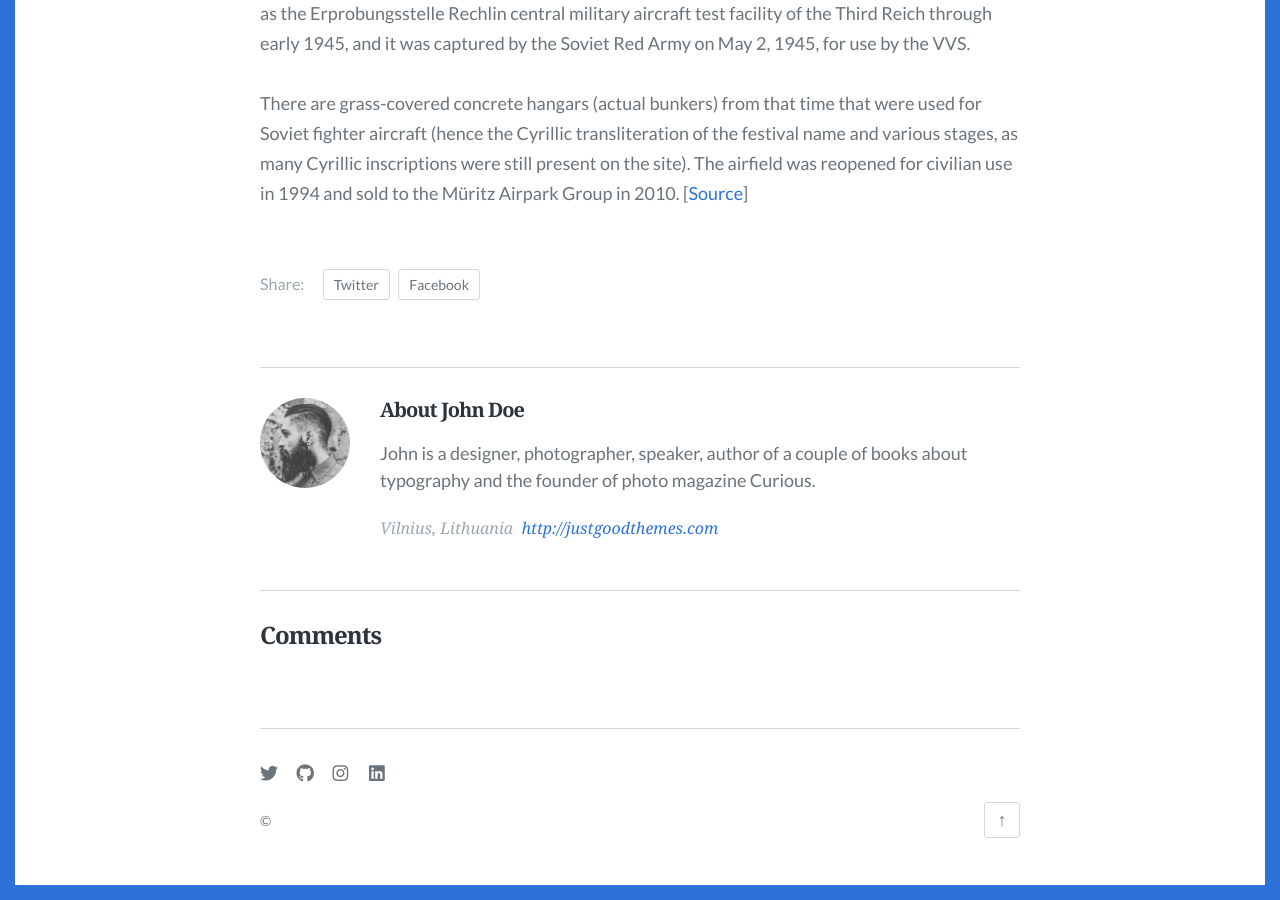
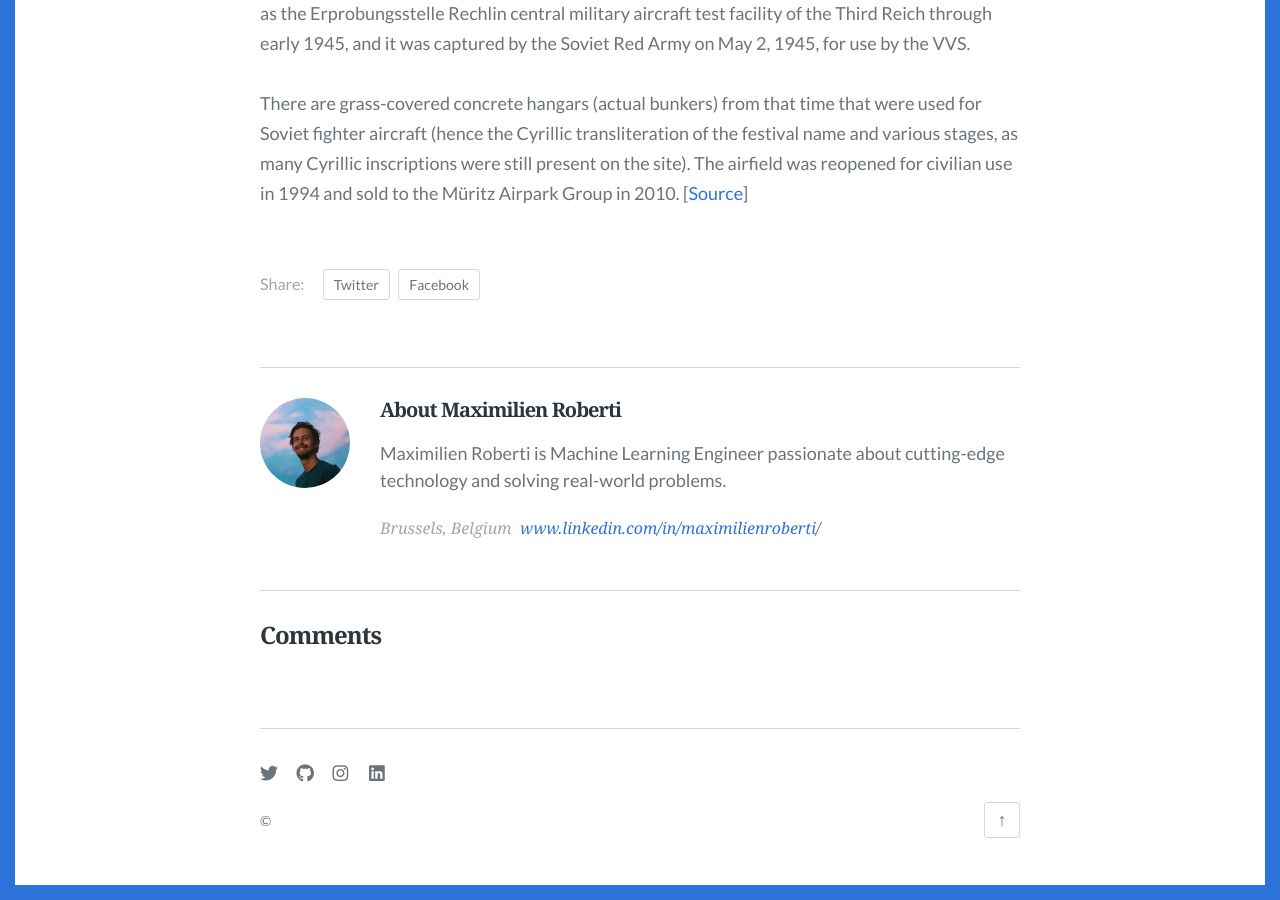
Before and after one commit to maximilienroberti/Scriptor-blog, a Jekyll site: the page built from _posts/2019-01-01-the-advantages-and-disadvantages-of-working-from-home.md, in a window 1280 px wide and 900 px high, scrolled down 2167 px. Built offline with Jekyll 4.4.1, drawn with Linux system fonts in a browser that asks for light colours; some web fonts are replaced; comment, search, counter and statistics services are not loaded; some of the changed text lies outside the part shown.

Commit message:
Update Author “author”

```diff
--- a/_data/author.json
+++ b/_data/author.json
@@ -1,7 +1,7 @@
 {
-    "name": "John Doe",
-    "bio": "John is a designer, photographer, speaker, author of a couple of books about typography and the founder of photo magazine Curious.",
-    "url": "http://justgoodthemes.com",
-    "location": "Vilnius, Lithuania",
-    "image": "images/author.png"
+  "name": "Maximilien Roberti",
+  "bio": "Maximilien Roberti is Machine Learning Engineer passionate about cutting-edge technology and solving real-world problems.",
+  "url": "www.linkedin.com/in/maximilienroberti/",
+  "location": "Brussels, Belgium",
+  "image": "/images/profile_picture_small.jpg"
 }
```
